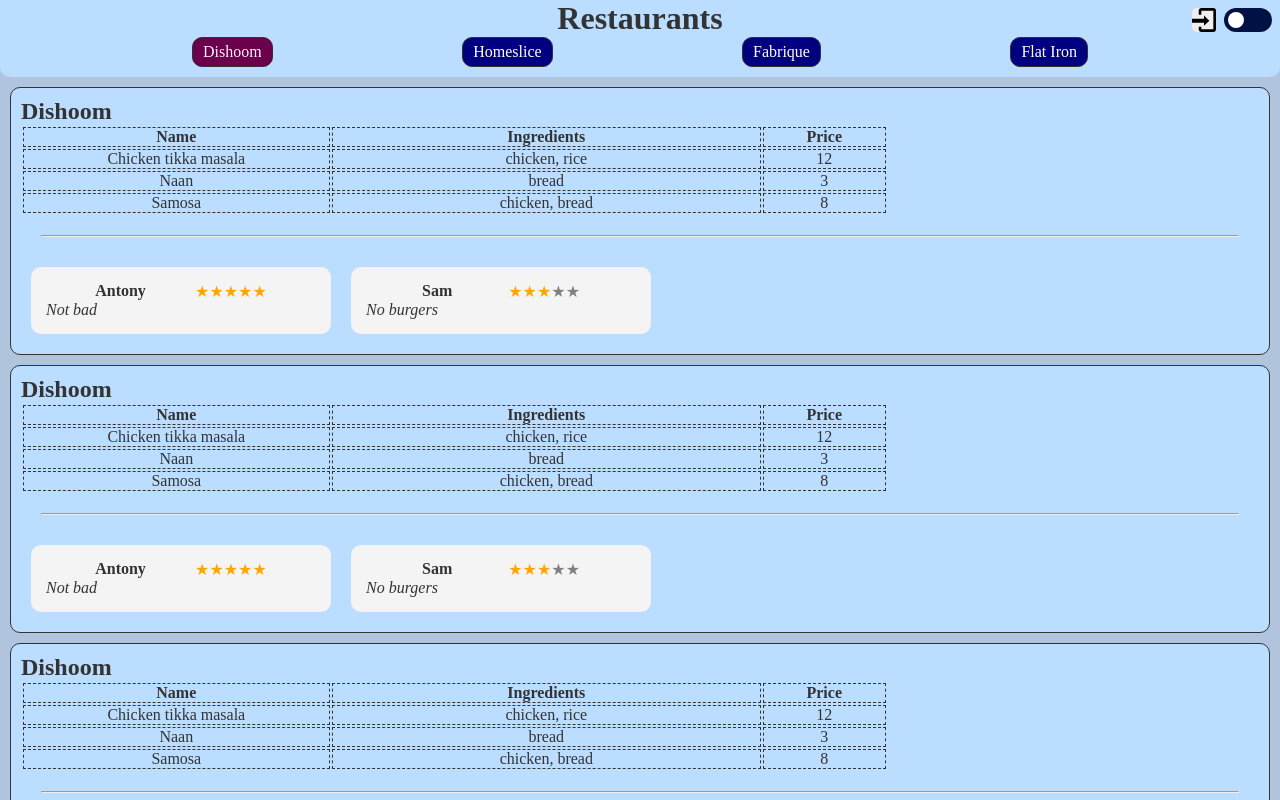
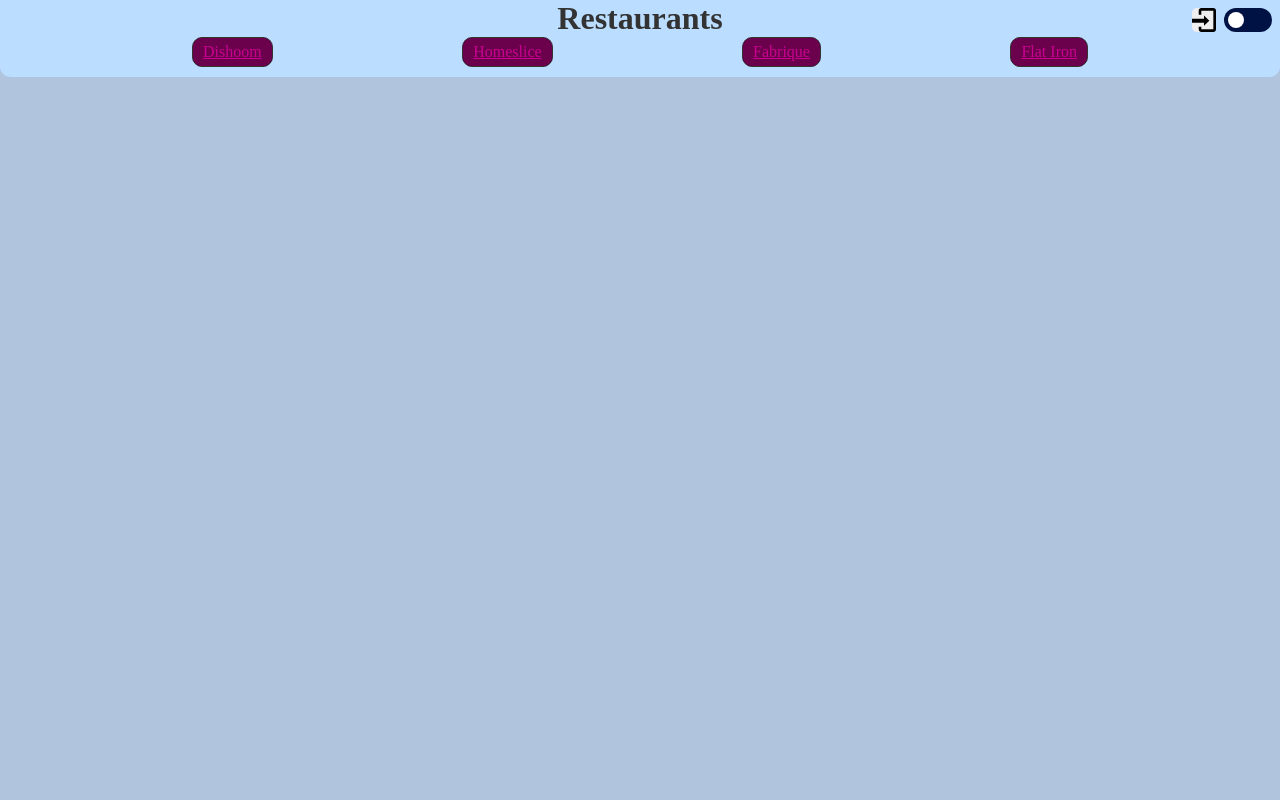
Before and after one commit to amv1017/learn-javascript-react-2024, a React (Vite) app: page / in a window 1280 px wide. Shown: the top 800 px of the page. Built offline with nearby package versions, Linux system fonts and the light colour scheme.

Commit message:
navigation

```diff
--- a/package.json
+++ b/package.json
@@ -11,7 +11,8 @@
     "@reduxjs/toolkit": "^2.4.0",
     "react": "^18.3.1",
     "react-dom": "^18.3.1",
-    "react-redux": "^9.1.2"
+    "react-redux": "^9.1.2",
+    "react-router": "^7.0.2"
   },
   "devDependencies": {
     "@eslint/js": "^9.16.0",
--- a/src/App.jsx
+++ b/src/App.jsx
@@ -1,7 +1,30 @@
 import { Provider } from "react-redux";
+import { Navigate, RouterProvider, createBrowserRouter } from "react-router";
 import { AuthContextProvider, ThemeContextProvider } from "@/context";
 import { Layout, RestaurantsPage } from "@/components";
 import { store } from "@/store";
+
+const router = createBrowserRouter([
+  {
+    path: "/",
+    element: <RestaurantsPage />,
+    errorElement: <Navigate to="/" />,
+    children: [
+      {
+        path: "/restaurants/:id",
+        element: <RestaurantsPage />,
+      },
+    ],
+  },
+  {
+    path: "/about",
+    element: (
+      <>
+        <p>About Page</p>
+      </>
+    ),
+  },
+]);
 
 const App = () => {
   return (
@@ -9,7 +32,7 @@
       <AuthContextProvider>
         <ThemeContextProvider>
           <Layout>
-            <RestaurantsPage />
+            <RouterProvider router={router} />
           </Layout>
         </ThemeContextProvider>
       </AuthContextProvider>
--- a/src/components/Navbar.jsx
+++ b/src/components/Navbar.jsx
@@ -6,14 +6,10 @@
 import { selectRestaurantsIds } from "@/store/features/restaurants";
 import styles from "./Navbar.module.css";
 
-export const Navbar = ({ currentRestaurantId, setCurrentRestaurantId }) => {
+export const Navbar = () => {
   const { theme } = useTheme();
 
   const restaurantsIds = useSelector(selectRestaurantsIds);
-
-  useEffect(() => {
-    setCurrentRestaurantId(restaurantsIds[0]);
-  }, [restaurantsIds, setCurrentRestaurantId]);
 
   return (
     <nav
@@ -24,12 +20,7 @@
     >
       <ul>
         {restaurantsIds.map((id) => (
-          <NavbarItem
-            id={id}
-            key={id}
-            onClick={() => setCurrentRestaurantId(id)}
-            isActive={currentRestaurantId === id}
-          />
+          <NavbarItem id={id} key={id} />
         ))}
       </ul>
     </nav>
--- a/src/components/NavbarItem.jsx
+++ b/src/components/NavbarItem.jsx
@@ -3,22 +3,22 @@
 import { useTheme } from "@/hooks";
 import { selectRestaurantById } from "@/store/features/restaurants";
 import styles from "./NavbarItem.module.css";
+import { NavLink } from "react-router";
 
-export const NavbarItem = ({ id, onClick, isActive }) => {
+export const NavbarItem = ({ id }) => {
   const { theme } = useTheme();
 
   const { name } = useSelector((state) => selectRestaurantById(state, id));
 
   return (
     <li
-      onClick={onClick}
       className={classNames(styles.item, {
-        [styles.active]: isActive,
+        [styles.active]: true,
         [theme == "dark" ? styles.dark : styles.light]: true,
       })}
       key={id}
     >
-      <span>{name}</span>
+      <NavLink to={`/restaurants/${id}`}>{name}</NavLink>
     </li>
   );
 };
--- a/src/components/Restaurant.jsx
+++ b/src/components/Restaurant.jsx
@@ -9,9 +9,12 @@
   const { user } = useAuth();
   const { theme } = useTheme();
 
-  const { name, menu, reviews } = useSelector((state) =>
-    selectRestaurantById(state, id),
-  );
+  const { name, menu, reviews } =
+    useSelector((state) => selectRestaurantById(state, id)) ?? {};
+
+  if (!name) {
+    return;
+  }
 
   return (
     <div
--- a/src/components/RestaurantsPage.jsx
+++ b/src/components/RestaurantsPage.jsx
@@ -1,19 +1,15 @@
-import { useState } from "react";
 import { Navbar, Restaurant } from "@/components";
+import { useParams } from "react-router";
 
 const RestaurantsPage = () => {
-  const [currentRestaurantId, setCurrentRestaurantId] = useState("");
+  const { id } = useParams();
 
   return (
     <>
-      <Navbar
-        currentRestaurantId={currentRestaurantId}
-        setCurrentRestaurantId={setCurrentRestaurantId}
-      />
-      {currentRestaurantId &&
-        [...Array(10)].map((_, k) => (
-          <Restaurant id={currentRestaurantId} key={k} />
-        ))}
+      <Navbar />
+      {[...Array(10)].map((_, k) => (
+        <Restaurant id={id} key={k} />
+      ))}
     </>
   );
 };
```
Also changed, not shown: 1 other file (tests, documents, lock files or other folders).
